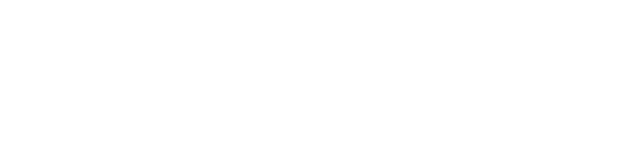
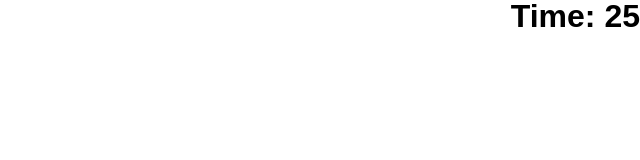
Before and after one commit to TabithaLy/code-quiz, a plain HTML site: page index.html in a window 1280 px wide. Shown: the whole page, without its empty margins (640-1280 px from the left). Drawn offline with Linux system fonts and the light colour scheme.

Commit message:
made timer in top right corner

```diff
--- a/assets/css/style.css
+++ b/assets/css/style.css
@@ -0,0 +1,4 @@
+#time {
+    font-size: 200%;
+    text-align: right;
+};
--- a/assets/js/script.js
+++ b/assets/js/script.js
@@ -0,0 +1,25 @@
+// question array
+
+// possible answer arrays
+
+// correct answer array to compare with user input
+
+// copy/pasted timer from \UPENN-VIRT-FSF-FT-07-2022-U-LOLC\04-Web-APIs\01-Activities\09-Ins_Timers-Intervals\script.js
+var timeEl = document.getElementById("time");
+var mainEl = document.getElementById("main");
+
+var secondsLeft = 30;
+
+function setTime() {
+  // Sets interval in variable
+  var timerInterval = setInterval(function() {
+    secondsLeft--;
+    timeEl.textContent = 'Time: ' + secondsLeft;
+
+    if(secondsLeft === 0) {
+      clearInterval(timerInterval);
+    }
+
+  }, 1000);
+}
+setTime();
--- a/index.html
+++ b/index.html
@@ -9,7 +9,12 @@
         <link rel="stylesheet" href="./assets/css/style.css" />
     </head>
     <body>
-
-    <script src = "./assets/js/script.js"></script>
+        <header>
+            <h1 id="time"></h1>
+        </header>
+        <div id="main">
+            <h2></h2>
+        </div>
+        <script src="./assets/js/script.js"></script>
     </body>
 </html>
```
Lines whose indentation alone changed are shown as unchanged.
